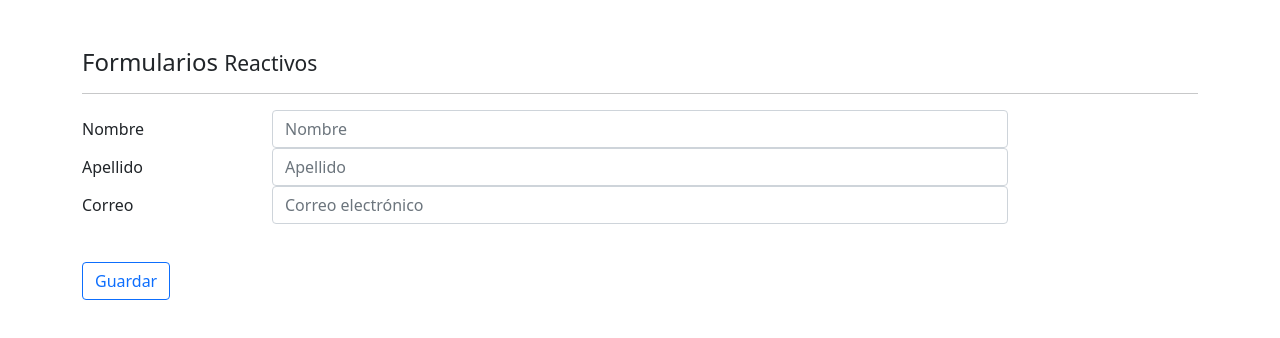
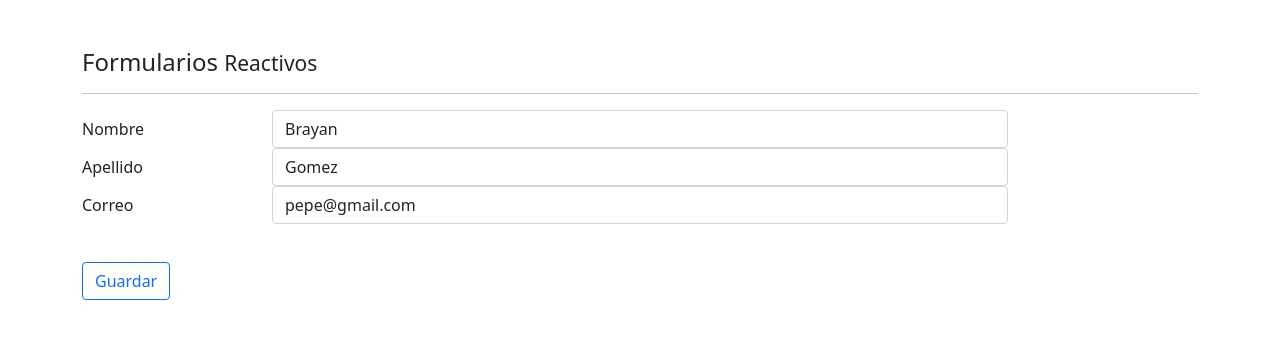
Before and after one commit to brayangomez22/forms-angular, an Angular app: page /reactive in a window 1280 px wide. Shown: the top 338 px of the page. Built offline with nearby package versions, Linux system fonts and the light colour scheme.

Commit message:
Item: Form Creation - FormGroup

```diff
--- a/src/app/app-routing.module.ts
+++ b/src/app/app-routing.module.ts
@@ -7,7 +7,7 @@ import { ReactiveComponent } from './pages/reactive/reactive.component';
 const routes: Routes = [
   { path: 'template', component: TemplateComponent },
   { path: 'reactive', component: ReactiveComponent },
-  { path: '**', pathMatch: 'full', redirectTo: 'template' },
+  { path: '**', pathMatch: 'full', redirectTo: 'reactive' },
 ];
 
 @NgModule({
--- a/src/app/pages/reactive/reactive.component.html
+++ b/src/app/pages/reactive/reactive.component.html
@@ -1,18 +1,28 @@
 <h4>Formularios <small> Reactivos </small></h4>
 <hr />
-<form autocomplete="off">
+<form autocomplete="off" [formGroup]="form" (ngSubmit)="save()">
   <div>
     <div class="form-group row">
       <label class="col-2 col-form-label">Nombre</label>
       <div class="col-8">
-        <input class="form-control" type="text" placeholder="Nombre" />
+        <input
+          class="form-control"
+          type="text"
+          placeholder="Nombre"
+          formControlName="name"
+        />
       </div>
     </div>
 
     <div class="form-group row">
       <label class="col-2 col-form-label">Apellido</label>
       <div class="col-8">
-        <input class="form-control" type="text" placeholder="Apellido" />
+        <input
+          class="form-control"
+          type="text"
+          placeholder="Apellido"
+          formControlName="lastname"
+        />
       </div>
     </div>
   </div>
@@ -24,6 +34,7 @@
         class="form-control"
         type="email"
         placeholder="Correo electrónico"
+        formControlName="email"
       />
     </div>
   </div>
--- a/src/app/pages/reactive/reactive.component.ts
+++ b/src/app/pages/reactive/reactive.component.ts
@@ -1,15 +1,29 @@
 import { Component, OnInit } from '@angular/core';
+import { FormBuilder, FormGroup } from '@angular/forms';
 
 @Component({
   selector: 'app-reactive',
   templateUrl: './reactive.component.html',
-  styleUrls: ['./reactive.component.scss']
+  styleUrls: ['./reactive.component.scss'],
 })
 export class ReactiveComponent implements OnInit {
+  public form!: FormGroup;
 
-  constructor() { }
-
-  ngOnInit(): void {
+  constructor(private fb: FormBuilder) {
+    this.createForm();
   }
 
+  ngOnInit(): void {}
+
+  createForm() {
+    this.form = this.fb.group({
+      name: ['Brayan'],
+      lastname: ['Gomez'],
+      email: ['pepe@gmail.com'],
+    });
+  }
+
+  save() {
+    console.log(this.form);
+  }
 }
```
Also changed, not shown: src/app/app.module.ts (+8 -2 lines).
